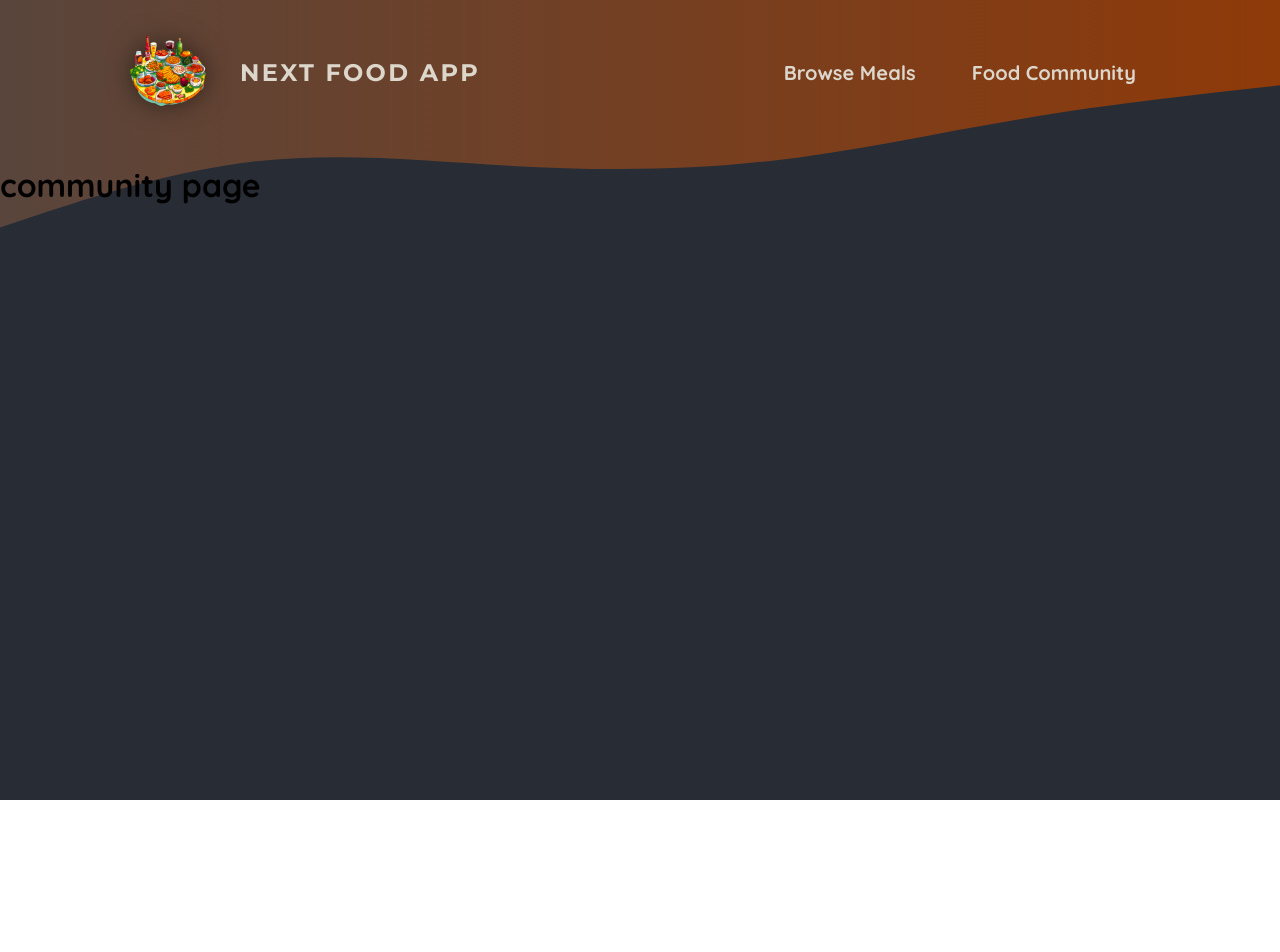
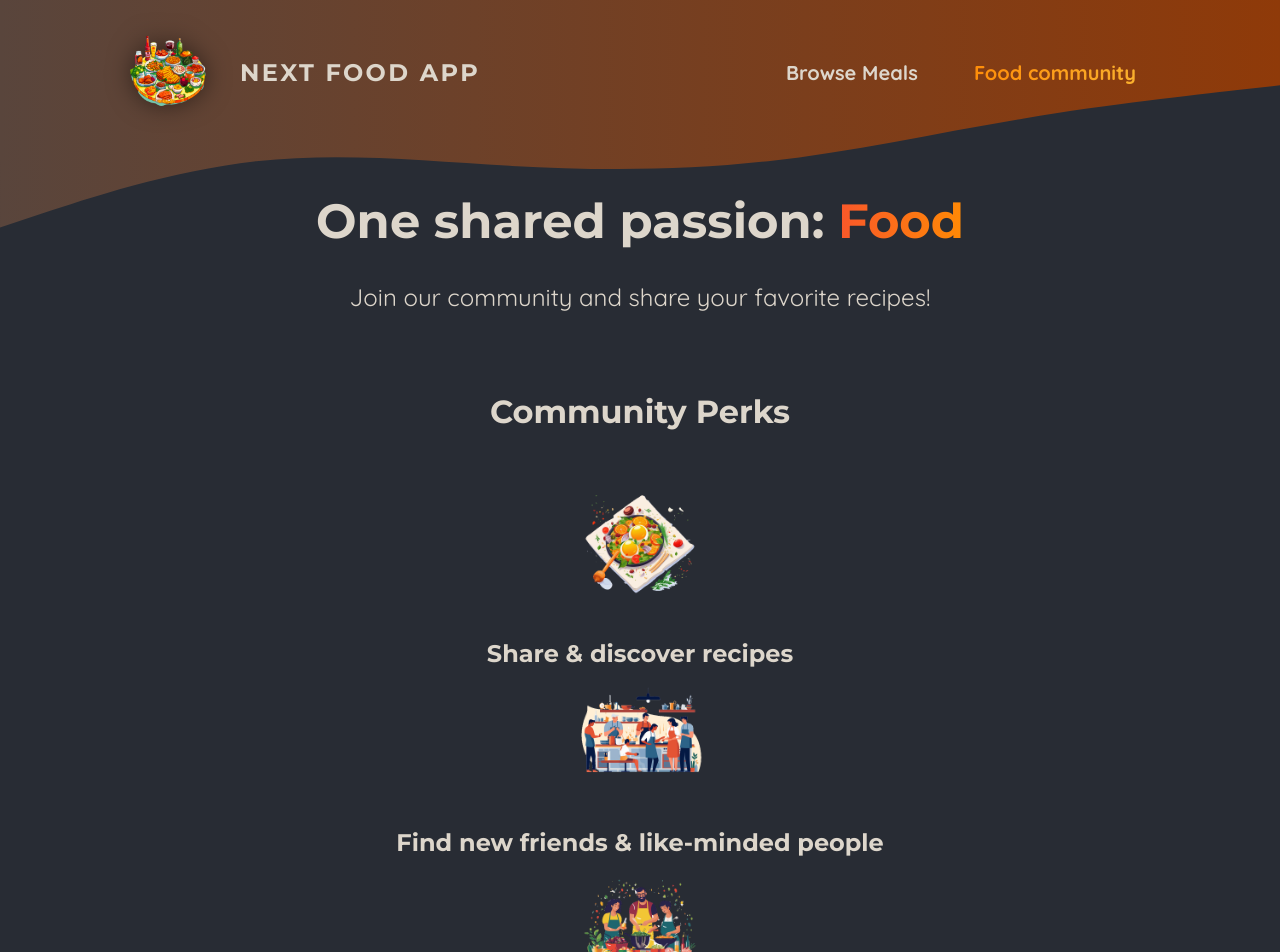
Before and after one commit to Mohammad-jf/next-food-app, a Next.js app: page /community in a window 1280 px wide. Shown: the top 952 px of the page. Before the commit the page ends 800 px from the top, so only its background shows below. Built offline with nearby package versions, Linux system fonts and the light colour scheme.

Commit message:
some changes in the header

```diff
--- a/app/community/page.js
+++ b/app/community/page.js
@@ -1,7 +1,40 @@
-export default function communityPage() {
+import Image from 'next/image';
+
+import mealIcon from '@/assets/icons/meal.png';
+import communityIcon from '@/assets/icons/community.png';
+import eventsIcon from '@/assets/icons/events.png';
+import classes from './page.module.css';
+
+export default function CommunityPage() {
   return (
     <>
-      <h1>community page</h1>
+      <header className={classes.header}>
+        <h1>
+          One shared passion: <span className={classes.highlight}>Food</span>
+        </h1>
+        <p>Join our community and share your favorite recipes!</p>
+      </header>
+      <main className={classes.main}>
+        <h2>Community Perks</h2>
+
+        <ul className={classes.perks}>
+          <li>
+            <Image src={mealIcon} alt='A delicious meal' />
+            <p>Share & discover recipes</p>
+          </li>
+          <li>
+            <Image src={communityIcon} alt='A crowd of people, cooking' />
+            <p>Find new friends & like-minded people</p>
+          </li>
+          <li>
+            <Image
+              src={eventsIcon}
+              alt='A crowd of people at a cooking event'
+            />
+            <p>Participate in exclusive events</p>
+          </li>
+        </ul>
+      </main>
     </>
   );
 }
--- /dev/null
+++ b/app/community/page.module.css
@@ -0,0 +1,61 @@
+.header {
+  gap: 3rem;
+  margin: 3rem auto 5rem auto;
+  width: 90%;
+  max-width: 75rem;
+  color: #ddd6cb;
+  font-size: 1.5rem;
+  text-align: center;
+}
+
+.header h1 {
+  font-family: 'Montserrat', sans-serif;
+}
+
+.highlight {
+  background: linear-gradient(90deg, #f9572a, #ff8a05);
+  background-clip: text;
+  -webkit-background-clip: text;
+  -webkit-text-fill-color: transparent;
+}
+
+.main {
+  width: 90%;
+  max-width: 40rem;
+  margin: 0 auto;
+  text-align: center;
+}
+
+.main h2 {
+  font-family: 'Montserrat', sans-serif;
+  font-size: 2rem;
+  margin-bottom: 3rem;
+  color: #ddd6cb;
+}
+
+.perks {
+  list-style: none;
+  margin: 3rem 0;
+  padding: 0;
+}
+
+.perks li {
+  display: flex;
+  flex-direction: column;
+  align-items: center;
+  gap: 2rem;
+}
+
+.perks img {
+  width: 8rem;
+  height: 8rem;
+  object-fit: contain;
+}
+
+.perks p {
+  font-family: 'Montserrat', sans-serif;
+  font-size: 1.5rem;
+  font-weight: bold;
+  margin: 0;
+  color: #ddd6cb;
+}
--- a/components/main-header/MainHeader.jsx
+++ b/components/main-header/MainHeader.jsx
@@ -3,6 +3,7 @@
 import classes from './mainHeader.module.css'
 import Image from "next/image"
 import HeaderBackground from "./HeaderBackground"
+import NavLinks from "./NavLinks"
 
 const MainHeader = () => {
     return (
@@ -14,14 +15,17 @@
                     />
                     Next Food App
                 </Link>
-
                 <nav className={classes.nav}>
                     <ul>
                         <li>
-                            <Link href='/meals'>Browse Meals</Link>
+                            <NavLinks href='/meals'>
+                                Browse Meals
+                            </NavLinks>
                         </li>
                         <li>
-                            <Link href='/community'>Food Community</Link>
+                            <NavLinks href='/community'>
+                                Food community
+                            </NavLinks>
                         </li>
                     </ul>
                 </nav>
--- /dev/null
+++ b/components/main-header/NavLinks.jsx
@@ -0,0 +1,15 @@
+'use client'
+import Link from "next/link"
+import classes from './navLink.module.css'
+import { usePathname } from "next/navigation"
+
+
+function NavLinks({ href, children }) {
+    const path = usePathname();
+
+    return (
+        <Link href={href} className={path.startsWith(href) ? `${classes.link} ${classes.active} ` : classes.link}>{children}</Link>
+    )
+}
+
+export default NavLinks
--- a/components/main-header/mainHeader.module.css
+++ b/components/main-header/mainHeader.module.css
@@ -21,30 +21,6 @@
   font-size: 1.25rem;
 }
 
-.nav a {
-  text-decoration: none;
-  color: #ddd6cb;
-  font-weight: bold;
-  padding: 0.5rem 1rem;
-  border-radius: 0.5rem;
-}
-
-.nav a:hover,
-.nav a:active {
-  background: linear-gradient(90deg, #ff8a05, #f9b331);
-  background-clip: text;
-  -webkit-background-clip: text;
-  -webkit-text-fill-color: transparent;
-  text-shadow: 0 0 18px rgba(248, 190, 42, 0.8);
-}
-
-.active {
-  background: linear-gradient(90deg, #ff8a05, #f9b331);
-  background-clip: text;
-  -webkit-background-clip: text;
-  -webkit-text-fill-color: transparent;
-}
-
 .logo {
   display: flex;
   align-items: center;
--- /dev/null
+++ b/components/main-header/navLink.module.css
@@ -0,0 +1,24 @@
+
+.link{
+  text-decoration: none;
+  color: #ddd6cb;
+  font-weight: bold;
+  padding: 0.5rem 1rem;
+  border-radius: 0.5rem;
+}
+
+.link:hover,
+.link:active {
+  background: linear-gradient(90deg, #ff8a05, #f9b331);
+  background-clip: text;
+  -webkit-background-clip: text;
+  -webkit-text-fill-color: transparent;
+  text-shadow: 0 0 18px rgba(248, 190, 42, 0.8);
+}
+
+.active {
+  background: linear-gradient(90deg, #ff8a05, #f9b331);
+  background-clip: text;
+  -webkit-background-clip: text;
+  -webkit-text-fill-color: transparent;
+}
```
